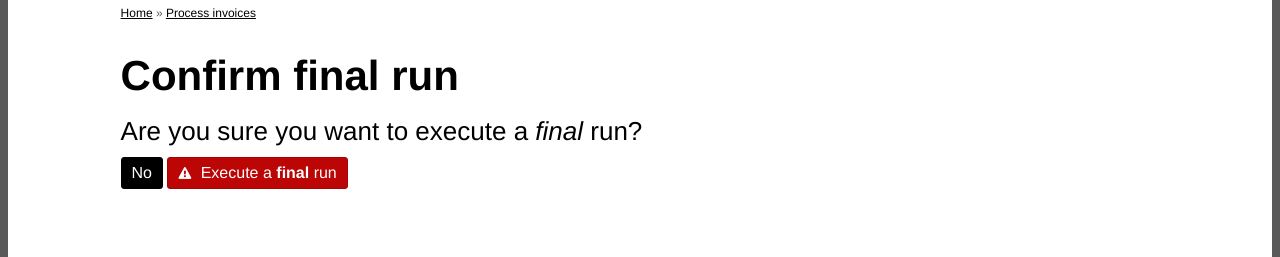
After one commit to MITLibraries/alma-sapinvoices-ui, a Flask app: page /process-invoices/run/final/confirm in a window 1280 px wide. The commit adds this page. Shown: the part 84-341 px from the top of the page. Run offline with Flask 3, Linux system fonts and the light colour scheme; the visitor is signed in with stand-in values (Sample User, id 1); some libraries are stand-ins or nearby versions.

Commit message:
Add action confirmation page for 'final' runs
Why these changes are being introduced:
* Add guardrails to prevent accidental executions of
'final' runs by adding a confirmation page to prompt
user for input (selecting a button) before actual execution
of a 'final' run.

How this addresses that need:
* Update Flask app to support additional "confirmation" route
* Protect 'execute' route by verifying referrer for 'final' runs

Side effects of this change:
* None

Relevant ticket(s):
* https://mitlibraries.atlassian.net/browse/IN-1052

```diff
--- a/pyproject.toml
+++ b/pyproject.toml
@@ -34,6 +34,7 @@ ignore = [
     "ANN102",
     "COM812",
     "D107",
+    "G004",
     "N812",
     "PTH",
 
--- a/webapp/app.py
+++ b/webapp/app.py
@@ -6,9 +6,11 @@ from typing import TYPE_CHECKING
 from flask import (
     Flask,
     Request,
+    abort,
     jsonify,
     redirect,
     render_template,
+    request,
     session,
     url_for,
 )
@@ -123,16 +125,41 @@ def create_app() -> Flask:
     @app.route("/process-invoices/run/<run_type>")
     @login_required
     def process_invoices_run(run_type: str) -> str | Response:
+        if run_type == "review":
+            # [TODO] Add error page for invalid run types.
+            return redirect(url_for("process_invoices_run_execute", run_type=run_type))
+        elif run_type == "final":  # noqa: RET505
+            return redirect(url_for("process_invoices_confirm_final_run"))
+        return abort(400, description=f"Invalid run type: '{run_type}'")
+
+    @app.route("/process-invoices/run/final/confirm")
+    @login_required
+    def process_invoices_confirm_final_run() -> str:
+        return render_template("process_invoices_confirm_final_run.html")
+
+    @app.route("/process-invoices/run/<run_type>/execute")
+    @login_required
+    def process_invoices_run_execute(run_type: str) -> str | Response:
         ecs_client = ECSClient()
         if active_tasks := ecs_client.get_active_tasks():
             return render_template(
                 "errors/error_400_cannot_run_multiple_tasks.html",
                 active_tasks=active_tasks,
             )
+
         if run_type == "review":
             task_arn = ecs_client.execute_review_run()
         elif run_type == "final":
-            task_arn = ecs_client.execute_final_run()
+            if request.referrer and request.referrer.endswith(
+                "process-invoices/run/final/confirm"
+            ):
+                task_arn = ecs_client.execute_final_run()
+            else:
+                return abort(
+                    400, description="Unable to confirm execution of 'final' run."
+                )
+        else:
+            return abort(400, description=f"Invalid run type: '{run_type}'")
         task_id = task_arn.split("/")[-1]  # type: ignore[union-attr]
         log_activity(f"executed a '{run_type}' run (task ID = '{task_id}').")
         return redirect(url_for("process_invoices_status", task_id=task_id))
--- a/webapp/templates/base.html
+++ b/webapp/templates/base.html
@@ -3,6 +3,7 @@
   <head>
     <meta charset="utf-8" />
     <title>Alma SAP Invoices - {% block title %}{% endblock title %}</title>
+    <link rel="stylesheet" href="https://maxcdn.bootstrapcdn.com/font-awesome/4.6.1/css/font-awesome.min.css">
     <link rel="stylesheet" href="{{ url_for('static', filename='libraries-main.min.css') }}">
     <link rel="stylesheet", href="{{ url_for('static', filename='libraries-additional.min.css') }}">
     <link rel="icon", href="https://cdn.libraries.mit.edu/files/branding/favicons/favicon.ico"></link>
--- a/webapp/templates/process_invoices.html
+++ b/webapp/templates/process_invoices.html
@@ -87,6 +87,6 @@
       by the subject heading: "Libraries invoice feed - &lt;purchase type&gt;".
     </p>
     <p><strong>IMPORTANT: All errors from a review run <u>must</u> be addressed before executing a final run.</strong></p>
-    <p><a class="btn button-primary" href="{{ url_for('process_invoices_run', run_type='final') }}">Execute a <strong>final</strong> run</a></p>
+    <p><a class="btn button-primary" href="{{ url_for('process_invoices_confirm_final_run') }}">Execute a <strong>final</strong> run</a></p>
   </div>
 {% endblock content %}
--- /dev/null
+++ b/webapp/templates/process_invoices_confirm_final_run.html
@@ -0,0 +1,19 @@
+{% extends 'base.html' %}
+
+{% block title %}Confirm final run{% endblock title %}
+
+{% block header %}
+{% endblock header %}
+
+{% block content %}
+<h1>Confirm final run</h1>
+<h3>Are you sure you want to execute a <em>final</em> run?</h2>
+
+<p>
+    <a class="btn button-primary" href="{{ url_for('process_invoices') }}">No</a>
+    <a class="btn button-primary warn" href="{{ url_for('process_invoices_run_execute', run_type='final') }}">
+        Execute a <strong>final</strong> run
+    </a>
+</p>
+
+{% endblock content %}
```
Also changed, not shown: tests/test_app.py (+1 -1 lines), webapp/templates/process_invoices_status.html (+5 -5 lines), webapp/utils/__init__.py (+5 -4 lines).
